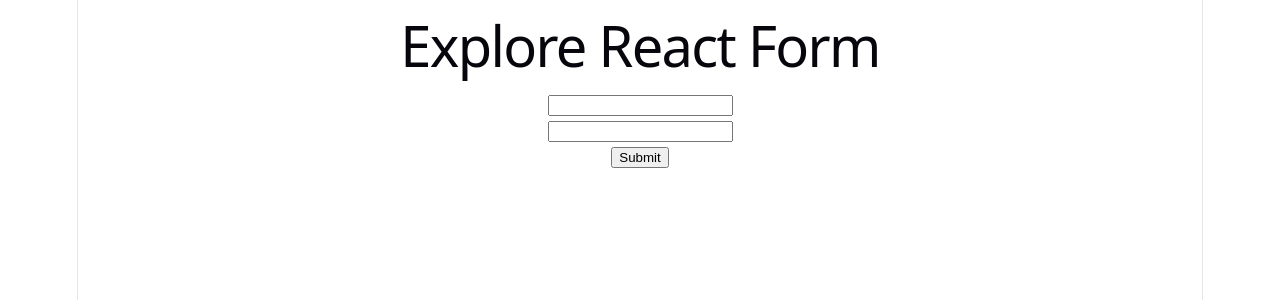
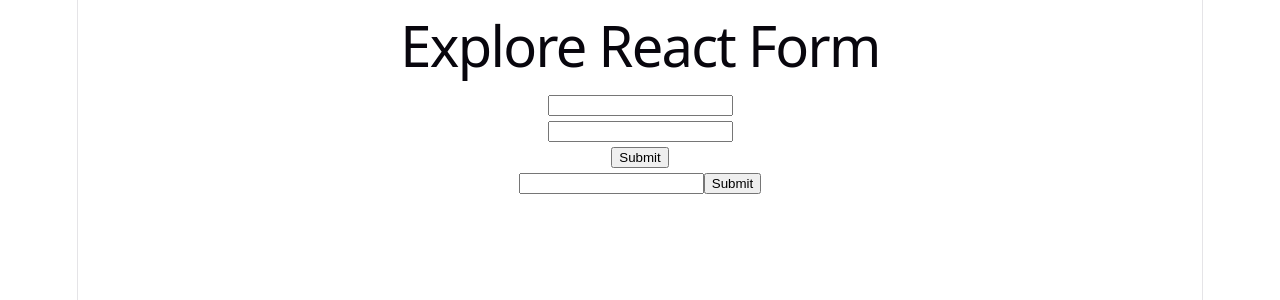
Before and after one commit to abdussattarsakil/react-form-explore, a React (Vite) app: page / in a window 1280 px wide. Shown: the top 300 px of the page. Built offline with nearby package versions, Linux system fonts and the light colour scheme.

Commit message:
practice custom hook

```diff
--- a/src/App.jsx
+++ b/src/App.jsx
@@ -2,6 +2,7 @@ import './App.css'
 import ControlledField from './components/ControlledField/ControlledField'
 import FormAction from './components/FormAction/FormAction'
 import HookForm from './components/hooks/HookForm'
+import HookForm2 from './components/hooks/HookForm2'
 import SimpleForm from './components/SimpleForm/SimpleForm'
 import UnControlledField from './components/UnControlledField/UnControlledField'
 
@@ -15,6 +16,7 @@ function App() {
        {/* <ControlledField></ControlledField> */}
        {/* <UnControlledField></UnControlledField> */}
        <HookForm></HookForm>
+       <HookForm2/>
     </>
   )
 }
--- /dev/null
+++ b/src/components/hooks/HookForm2.jsx
@@ -0,0 +1,19 @@
+import useInputField2 from "./useInputField2";
+
+const HookForm2 = () => {
+    const [name, nameOnChange] = useInputField2("")
+    const handleOnSubmit = e => {
+        e.preventDefault();
+        console.log("submit222", name);
+    }
+    return (
+        <div>
+            <form onSubmit={handleOnSubmit}>
+                <input type="text" onChange={nameOnChange} defaultValue={name} />
+                <input type="submit" />
+            </form>
+        </div>
+    );
+};
+
+export default HookForm2;
--- /dev/null
+++ b/src/components/hooks/useInputField2.jsx
@@ -0,0 +1,12 @@
+import { useState } from "react"
+
+const useInputField2 =(defaultValue)=>{
+    const [value,setValue]=useState(defaultValue);
+
+    const handleInput =e=>{
+        setValue(e.target.value);
+    }
+
+    return [value,handleInput]
+}
+export default useInputField2;
```
